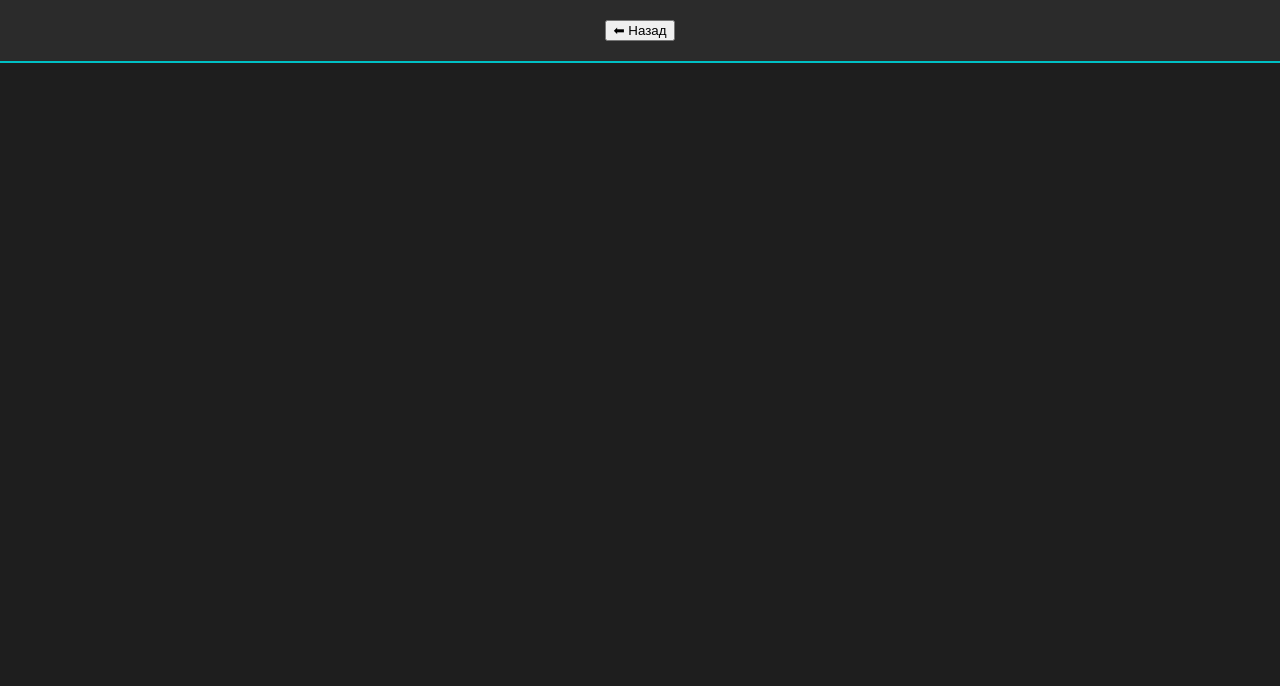
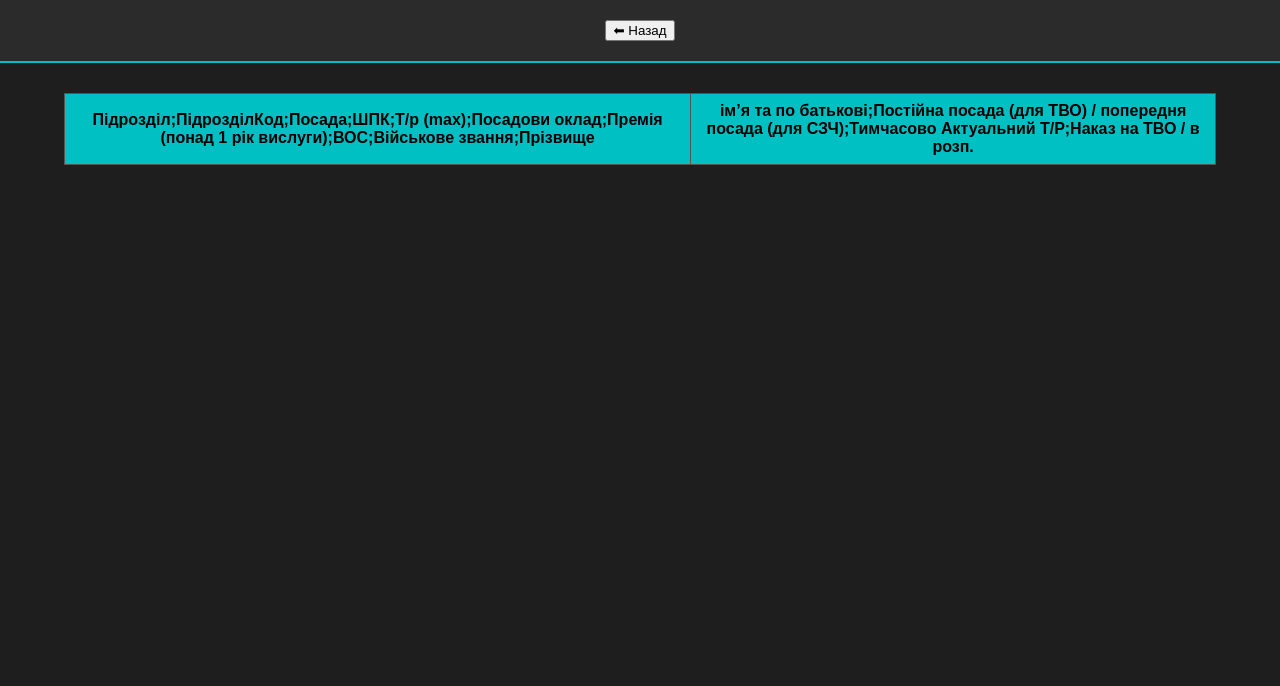
Before and after one commit to sldiverok/bmz_planer, a plain HTML site: page RZB.html in a window 1280 px wide. Shown: the part 114-800 px from the top of the page. Drawn offline with Linux system fonts and the light colour scheme; files that its build step writes are made by us from their sources.

Commit message:
Update RZB.html

```diff
--- a/RZB.html
+++ b/RZB.html
@@ -4,8 +4,8 @@
   <meta charset="UTF-8">
   <meta name="viewport" content="width=device-width, initial-scale=1.0">
   <title>Рота забезпечення боєприпасами</title>
-  <link rel="stylesheet" href="styles/style.css">
-  <script src="scripts/script.js"></script>
+  <link rel="stylesheet" href="style.css">
+  <script src="script.js"></script>
 </head>
 <body>
   <header>
```
